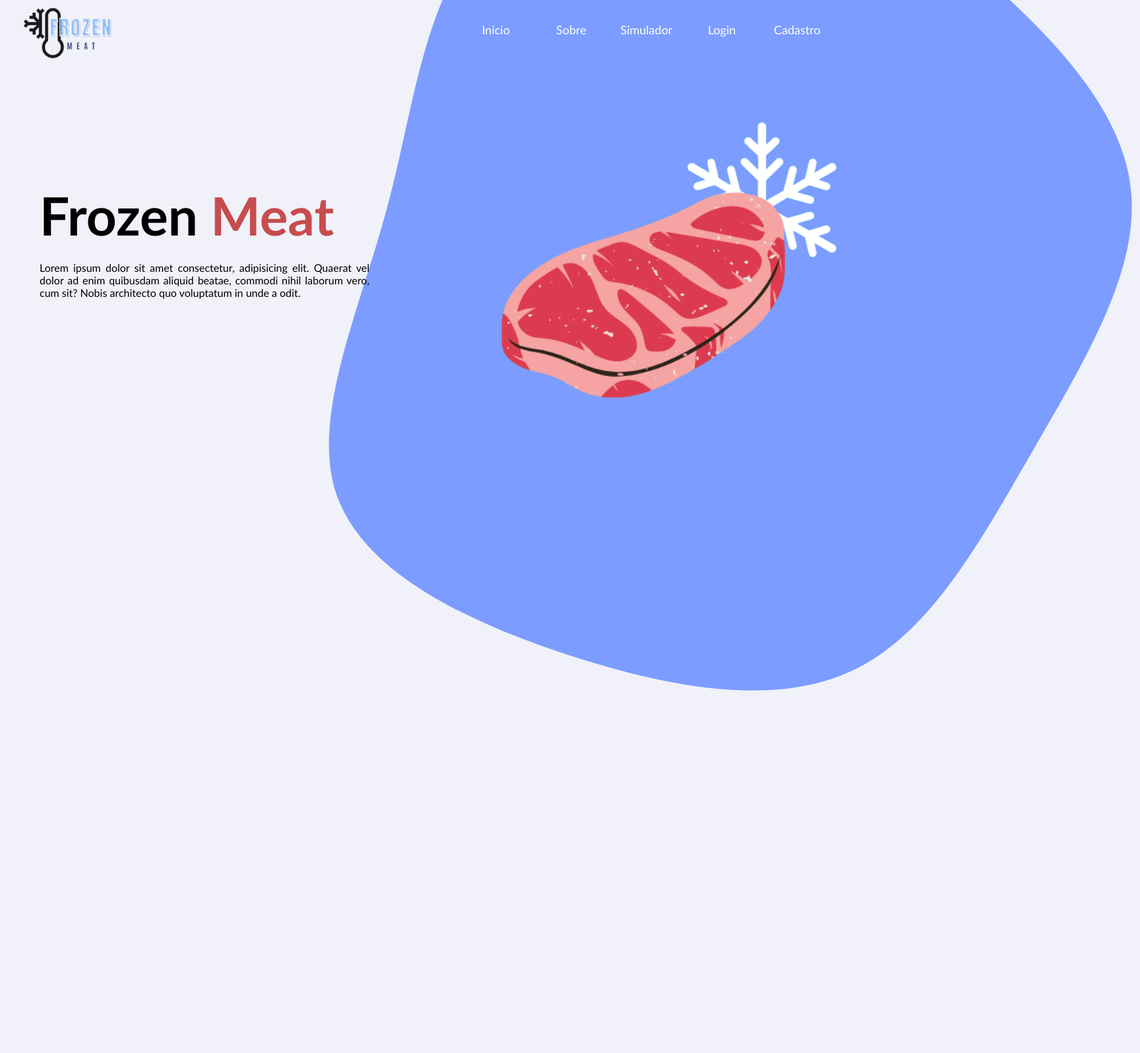
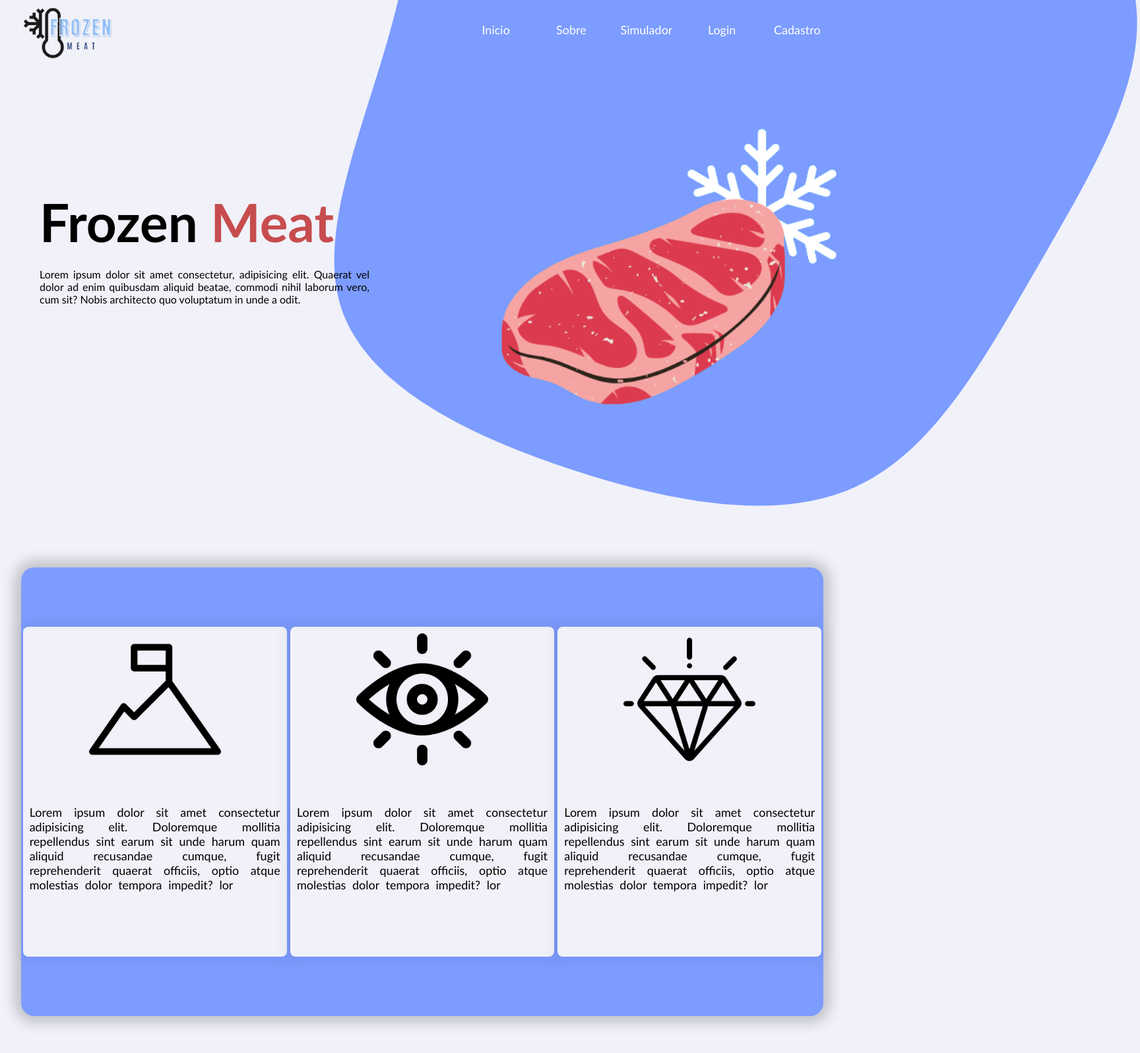
Before and after one commit to JoaoRossii/FrozenMeat_Sprint2, a plain HTML site: page FrozenMeat/index.html in a window 1280 px wide. Shown: the whole page at 66% size, 1728 px wide, since content can reach past the window. Before the commit the page ends 800 px from the top, so only its background shows below. Drawn offline with Linux system fonts and the light colour scheme.

Commit message:
Site Institucional up

```diff
--- /dev/null
+++ b/Dashboard/resto.css
@@ -0,0 +1,190 @@
+@import url('https://fonts.googleapis.com/css2?family=League+Spartan:wght@100..900&display=swap');
+:root{
+    /*modo claro*/
+--main-color: #7c9cff;
+--background-color: #fffffc;
+--second-color: #cb4862;
+
+/*modo escuro*/
+--main-dark-color: #1f6748;
+--dark-background: #0b352e;
+}
+body{
+    transition: background-color 0.3s ease;
+    font-family: "League Spartan", sans-serif;
+    background: var(--background-color);
+    margin: 0;
+    padding: 0;
+}
+body.dark{
+    --main-color: #cb4862;
+    --background-color: #2a282e;
+    --second-color: #7c9cff;
+}
+.header{
+    width: 100%;
+    height: 80px;
+    display: flex;
+    justify-content: space-between;
+    align-items: center;
+    position: fixed;
+    top: 10px;
+    right: 10px;
+    z-index: 0;
+}
+body.night .day{
+    opacity: 1;
+}
+ .header .logo{
+    width: 150px;
+}
+.header img{
+    width: 50px;
+}
+.header p{
+    opacity: 0;
+}
+.side-bar .tit{
+    padding-left: 20px;
+    transition: 0.5s;
+    color: #1f1f1f;
+    font-size: 25px;
+}
+.side-bar h1{
+    font-size: 25px;
+}
+.side-bar.expanded .tit{
+    padding-left: 0;
+    transition: 0.5s;
+}
+.side-bar {
+    height: 90vh;
+    margin: 35px 15px;
+    width: 80px;
+    display: flex;
+    flex-direction: column;
+    background: var(--main-color);
+    border-radius: 18px;
+    box-shadow: 0 0 10px rgba(0, 0, 0, 0.3);
+    overflow: hidden;
+    transition: width 0.5s ease;
+    position: absolute;
+    z-index: 100;
+}
+
+.sidebar ul {
+    transition: margin-right 1s ease;
+}
+
+.side-bar.expanded {
+    width: 220px;
+}
+
+.side-bar.expanded ul {
+    margin-right: 160px;
+    transition: 0.5s;
+}
+
+.side-bar ul {
+    margin: 0;
+    padding: 0;
+    list-style-type: none;
+}
+
+.side-bar li {
+    display: flex;
+    align-items: center;
+    text-align: center;
+    height: 60px;
+    margin-left: 15px;
+    width: 200px;
+}
+
+.side-bar i {
+    color: #fffffc;
+    font-size: 25px;
+    width: 50px;
+    height: 50px;
+    cursor: pointer;
+    display: flex;
+    align-items: center;
+    justify-content: center;
+}
+.side-bar .uau{
+    color: #fffffc;
+    font-size: 25px;
+}
+.side-bar .uau2{
+    color: #fffffc;
+    font-size: 25px;
+}
+.side-bar i:hover{
+    background: var(--second-color);
+    border-radius: 10px;
+    transition: 0.5s;
+}
+.side-bar.expanded li:hover{
+    background: var(--second-color);
+    border-radius: 10px;
+    transition: 0.5s;
+}
+.side-bar.expanded .meni:hover{
+    background: transparent;
+}
+.side-bar.expanded .pesqui:hover{
+    background: transparent;
+}
+.side-bar.expanded .menu{
+    font-size: 30px;
+}
+.side-bar span{
+    position: absolute;
+    left: 82px;
+    margin-top: 3px;
+    color: #fffffc;
+    transition: margin-left 0.5s ease;
+}
+.side-bar .menu:hover{
+    background: transparent;
+}
+.side-bar .pesq{
+    z-index: 100;
+}
+.side-bar .pesq:hover{
+    background: transparent;
+}
+.side-bar input{
+    height: 50px;
+    background: #94effd47;
+    border-radius: 10px;
+    border: none;
+    color: #fffffc;
+    position: absolute;
+    left: 10px;
+    width: 145px;
+    z-index: 0;
+    outline: none;
+    padding-left: 50px;
+}
+.side-bar.expanded i:hover{
+    background: transparent;
+}
+.side-bar.expanded input::placeholder{
+    padding-left: 2px;
+}
+.side-bar input::placeholder{
+    padding-left: 20px;
+}
+.backing {
+    position: relative;
+}
+.side-bar .bai1{
+    margin-top: 220px
+}
+
+.backing svg {
+    transform: translateX(307px);
+}
+.side-bar .sci{
+    color: var(--second-color);
+}
--- a/FrozenMeat/index.html
+++ b/FrozenMeat/index.html
@@ -42,6 +42,22 @@
             </div>
         </div>
     </section>
-    <section class="second"></section>
+    <section class="second">
+        <div class="princi">
+            <div class="cardo">
+                <img src="icon1.png" alt="">
+                <p>Lorem ipsum dolor sit amet consectetur adipisicing elit. Doloremque mollitia repellendus sint earum sit unde harum quam aliquid recusandae cumque, fugit reprehenderit quaerat officiis, optio atque molestias dolor tempora impedit? lor</p>
+            </div>
+            <div class="cardo">
+                <img src="icon2.png" alt="">
+                <p>Lorem ipsum dolor sit amet consectetur adipisicing elit. Doloremque mollitia repellendus sint earum sit unde harum quam aliquid recusandae cumque, fugit reprehenderit quaerat officiis, optio atque molestias dolor tempora impedit? lor</p>
+            </div>
+            <div class="cardo">
+                <img src="icon3.png" alt="">
+                <p>Lorem ipsum dolor sit amet consectetur adipisicing elit. Doloremque mollitia repellendus sint earum sit unde harum quam aliquid recusandae cumque, fugit reprehenderit quaerat officiis, optio atque molestias dolor tempora impedit? lor</p>
+            </div>
+
+        </div>
+    </section>
     </body>
 </html>
--- a/FrozenMeat/style.css
+++ b/FrozenMeat/style.css
@@ -2,18 +2,18 @@ body {
     margin: 0;
     padding: 0;
     font-family: 'Gill Sans', 'Gill Sans MT', Calibri, 'Trebuchet MS', sans-serif;
-    overflow: hidden;
     background: #f0f1f9;
+    overflow-x: hidden;
 }
 .first{
     width: 100%;
     height: 100vh;
 }
 .background-container {
-    position: fixed;
+    position: relative;
     top: 0;
-    right: 200px;
-    width: 50%; /* Ajuste conforme necessário */
+    left: 35%;
+    width: 100%; /* Ajuste conforme necessário */
     height: 100vh;
     z-index: -1;
     overflow: hidden;
@@ -21,14 +21,17 @@ body {
 
 .background-svg {
     width: 100%;
-    position: fixed;
+    bottom: 35%;
+    position: absolute;
     height: 100%;
     transform: scale(2); /* Ajuste conforme necessário */
 }
 
 .header{
     width: 100%;
+    position: absolute;
     height: 90px;
+    top: 0;
     display: flex;
     justify-content: space-between;
 }
@@ -72,6 +75,8 @@ body {
     align-items: center;
     display: flex;
     justify-content: space-evenly;
+    position: absolute;
+    top: 100px;
 }
 .amos{
     width: 500px;
@@ -99,3 +104,42 @@ body {
 .anoth img{
     width: 650px;
 }
+.second{
+    width: 100%;
+    height: 100vh;
+    display: flex;
+    justify-content: center;
+    align-items: center;
+}
+.princi{
+    width: 95%;
+    height: 85vh;
+    border-radius: 20px;
+    background: #7c9cff;
+    display: flex;
+    justify-content: space-around;
+    align-items: center;
+    box-shadow: 0 0 20px 10px #00000033;
+}
+.cardo{
+    border-radius: 8px;
+    width: 400px;
+    box-shadow: 0 0 20px 10px #0000000a;
+    background: #f0f1f9;
+    height: 500px;
+    display: flex;
+    flex-direction: column;
+    align-items: center;
+}
+.cardo img{
+    margin-top: 10px;
+    width: 200px;
+    height: 200px;
+}
+.cardo p{
+    padding: 10px;
+    margin-top: 50px;
+    word-spacing: 5px;
+    text-align: justify;
+    font-size: 18px;
+}
```
Also changed, not shown: Dashboard/dashboard.html (added, +58 -0 lines), Dashboard/Logo Frozen Meat.png (added), Dashboard/image-removebg-preview.png (added), Dashboard/prof.png (added), FrozenMeat/Design_sem_nome__1_-removebg-preview.png (added), FrozenMeat/icon1.png (added), FrozenMeat/icon2.png (added), FrozenMeat/icon3.png (added).
